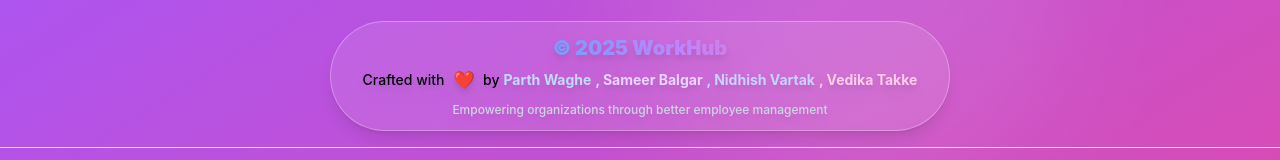
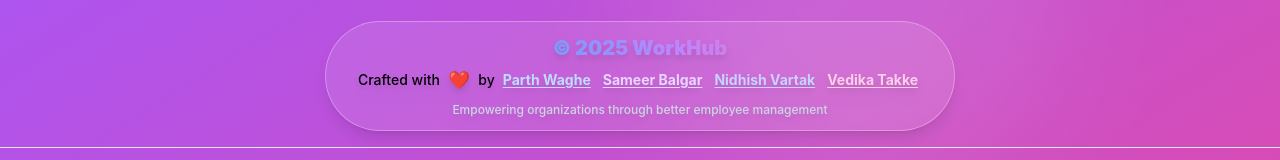
Before and after one commit to PARTH-WAGHE/WorkHub, a React (Vite) app in the folder frontend/: page / in a window 1280 px wide. Shown: the part 572-732 px from the top of the page. Built offline with nearby package versions, Linux system fonts and the light colour scheme; no server answers.

Commit message:
feat: Update employee detail modal to handle missing employee data and improve UI links for team members

```diff
--- a/frontend/src/App.jsx
+++ b/frontend/src/App.jsx
@@ -421,22 +421,46 @@
                 </span>
                 <span className="flex items-center justify-center gap-1 mt-1 animate-fadeIn">
                   Crafted with
-                  <span className="inline-block animate-heartbeat text-pink-500 text-lg mx-1">
+                  <span
+                    className="inline-block animate-heartbeat text-pink-500 text-lg mx-1 cursor-pointer"
+                    title="Made with love"
+                    tabIndex={0}
+                  >
                     ❤️
                   </span>
                   by
-                  <span className="font-bold text-blue-200 hover:text-blue-100 transition-colors cursor-default">
+                  <a
+                    href="https://github.com/parthwaghe"
+                    target="_blank"
+                    rel="noopener noreferrer"
+                    className="font-bold text-blue-200 hover:text-blue-500 transition-colors cursor-pointer underline-offset-2 underline mx-1"
+                  >
                     Parth Waghe
-                  </span>
-                  <span className="font-bold text-purple-200 hover:text-purple-100 transition-colors cursor-default">
-                    , Sameer Balgar
-                  </span>
-                  <span className="font-bold text-indigo-200 hover:text-indigo-100 transition-colors cursor-default">
-                    , Nidhish Vartak
-                  </span>
-                  <span className="font-bold text-pink-200 hover:text-pink-100 transition-colors cursor-default">
-                    , Vedika Takke
-                  </span>
+                  </a>
+                  <a
+                    href="https://github.com/sameerbalgar"
+                    target="_blank"
+                    rel="noopener noreferrer"
+                    className="font-bold text-purple-200 hover:text-purple-500 transition-colors cursor-pointer underline-offset-2 underline mx-1"
+                  >
+                    Sameer Balgar
+                  </a>
+                  <a
+                    href="https://github.com/nidhishvartak"
+                    target="_blank"
+                    rel="noopener noreferrer"
+                    className="font-bold text-indigo-200 hover:text-indigo-500 transition-colors cursor-pointer underline-offset-2 underline mx-1"
+                  >
+                    Nidhish Vartak
+                  </a>
+                  <a
+                    href="https://github.com/vedikatakke"
+                    target="_blank"
+                    rel="noopener noreferrer"
+                    className="font-bold text-pink-200 hover:text-pink-500 transition-colors cursor-pointer underline-offset-2 underline mx-1"
+                  >
+                    Vedika Takke
+                  </a>
                 </span>
                 <span className="mt-2 text-xs text-slate-300 animate-fadeIn">
                   Empowering organizations through better employee management
@@ -480,8 +504,46 @@
                 </span>
                 <span className="inline-flex items-center gap-2 mt-2">
                   Made with{" "}
-                  <span className="text-pink-500 animate-heartbeat">❤️</span> by
-                  the WorkHub Team
+                  <span
+                    className="text-pink-500 animate-heartbeat cursor-pointer"
+                    title="Made with love"
+                    tabIndex={0}
+                  >
+                    ❤️
+                  </span>{" "}
+                  by
+                  <a
+                    href="https://github.com/parthwaghe"
+                    target="_blank"
+                    rel="noopener noreferrer"
+                    className="font-bold text-blue-400 hover:text-blue-600 transition-colors underline mx-1"
+                  >
+                    Parth Waghe
+                  </a>
+                  <a
+                    href="https://github.com/sameerbalgar"
+                    target="_blank"
+                    rel="noopener noreferrer"
+                    className="font-bold text-purple-400 hover:text-purple-600 transition-colors underline mx-1"
+                  >
+                    Sameer Balgar
+                  </a>
+                  <a
+                    href="https://github.com/nidhishvartak"
+                    target="_blank"
+                    rel="noopener noreferrer"
+                    className="font-bold text-indigo-400 hover:text-indigo-600 transition-colors underline mx-1"
+                  >
+                    Nidhish Vartak
+                  </a>
+                  <a
+                    href="https://github.com/vedikatakke"
+                    target="_blank"
+                    rel="noopener noreferrer"
+                    className="font-bold text-pink-400 hover:text-pink-600 transition-colors underline mx-1"
+                  >
+                    Vedika Takke
+                  </a>
                 </span>
               </p>
             </div>
@@ -957,8 +1019,46 @@
                   </span>
                   <span className="inline-flex items-center gap-2 mt-2">
                     Made with{" "}
-                    <span className="text-pink-500 animate-heartbeat">❤️</span>{" "}
-                    by the WorkHub Team
+                    <span
+                      className="text-pink-500 animate-heartbeat cursor-pointer"
+                      title="Made with love"
+                      tabIndex={0}
+                    >
+                      ❤️
+                    </span>{" "}
+                    by
+                    <a
+                      href="https://github.com/parthwaghe"
+                      target="_blank"
+                      rel="noopener noreferrer"
+                      className="font-bold text-blue-400 hover:text-blue-600 transition-colors underline mx-1"
+                    >
+                      Parth Waghe
+                    </a>
+                    <a
+                      href="https://github.com/sameerbalgar"
+                      target="_blank"
+                      rel="noopener noreferrer"
+                      className="font-bold text-purple-400 hover:text-purple-600 transition-colors underline mx-1"
+                    >
+                      Sameer Balgar
+                    </a>
+                    <a
+                      href="https://github.com/nidhishvartak"
+                      target="_blank"
+                      rel="noopener noreferrer"
+                      className="font-bold text-indigo-400 hover:text-indigo-600 transition-colors underline mx-1"
+                    >
+                      Nidhish Vartak
+                    </a>
+                    <a
+                      href="https://github.com/vedikatakke"
+                      target="_blank"
+                      rel="noopener noreferrer"
+                      className="font-bold text-pink-400 hover:text-pink-600 transition-colors underline mx-1"
+                    >
+                      Vedika Takke
+                    </a>
                   </span>
                 </p>
               </div>
--- a/frontend/src/components/EmployeeDetailModal.jsx
+++ b/frontend/src/components/EmployeeDetailModal.jsx
@@ -9,7 +9,7 @@
 }) {
   const [showAccessDenied, setShowAccessDenied] = useState(false);
 
-  if (!employee) return null;
+  if (!employee || !employee.firstName) return null;
 
   const calculateAge = (dob) => {
     if (!dob) return "-";
--- a/frontend/src/components/EmployeeList.jsx
+++ b/frontend/src/components/EmployeeList.jsx
@@ -687,7 +687,7 @@
       />
 
       <EmployeeDetailModal
-        employee={viewEmployee}
+        employee={viewEmployee || null}
         onClose={() => setViewEmployee(null)}
         onEdit={onEdit}
         currentUser={currentUser}
```
